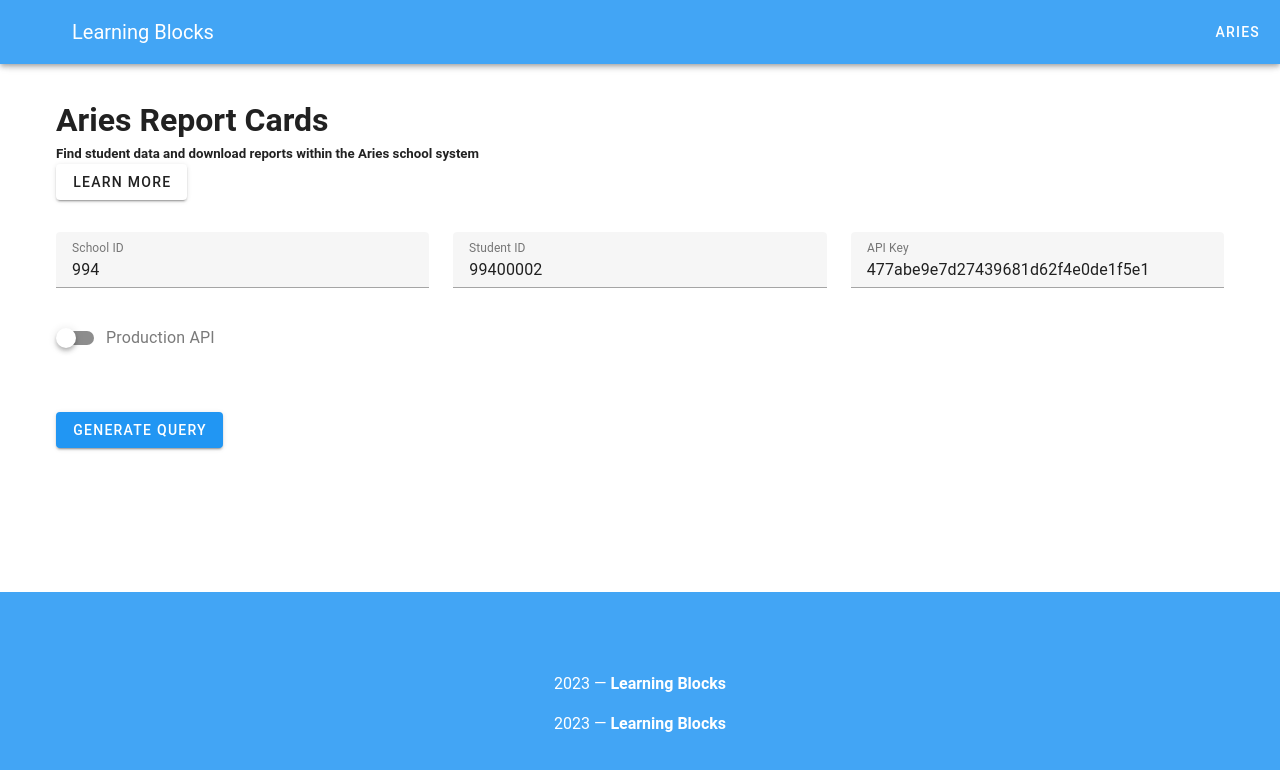
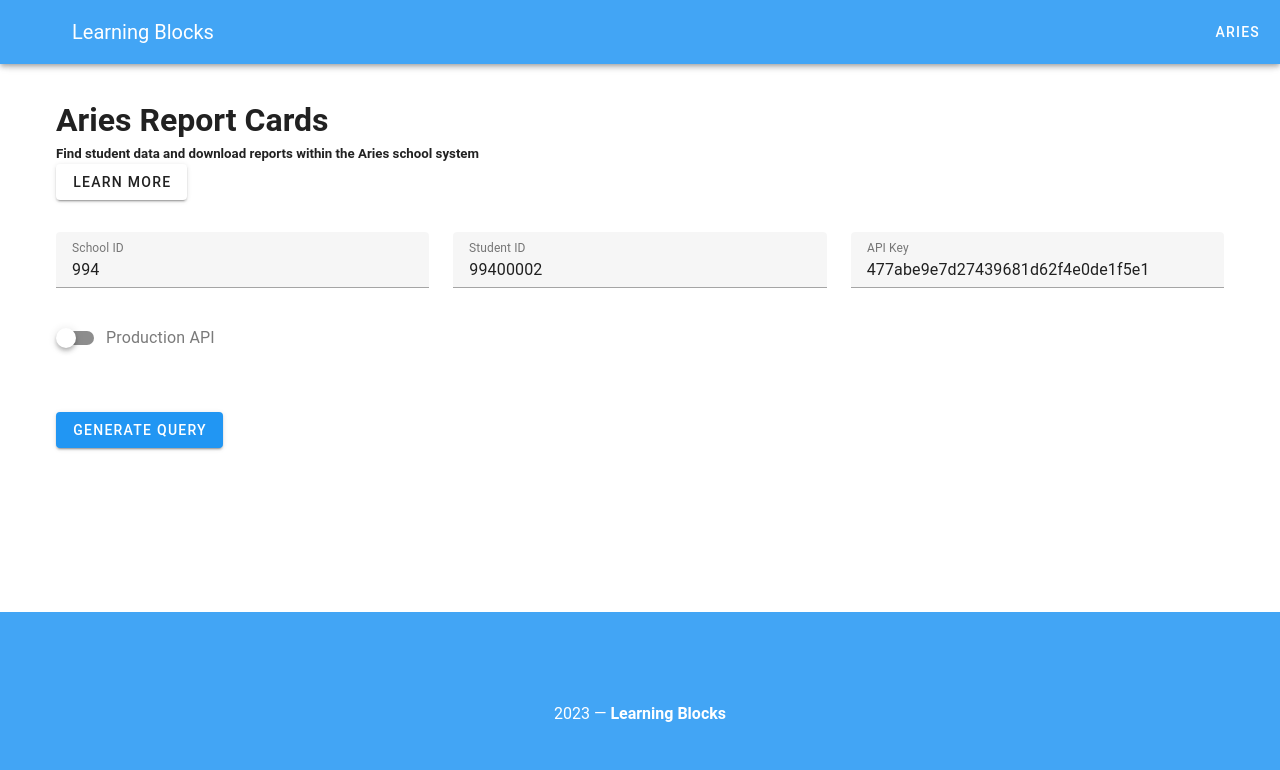
Before and after one commit to code4sac/learning-blocks, a Vue app in the folder frontend/: page / in a window 1280 px wide. Shown: the top 770 px of the page. Built offline with nearby package versions, Linux system fonts and the light colour scheme.

Commit message:
Update LearningBlocksFooter.vue

```diff
--- a/frontend/src/components/LearningBlocksFooter.vue
+++ b/frontend/src/components/LearningBlocksFooter.vue
@@ -14,9 +14,7 @@
       <v-col class="text-center mt-4" cols="12">
         {{ new Date().getFullYear() }} — <strong>Learning Blocks</strong>
       </v-col>
-      <v-col class="text-center mt-4" cols="12">
-        {{ new Date().getFullYear() }} — <strong>Learning Blocks</strong>
-      </v-col>
+
     </v-row>
   </v-footer>
 
```
